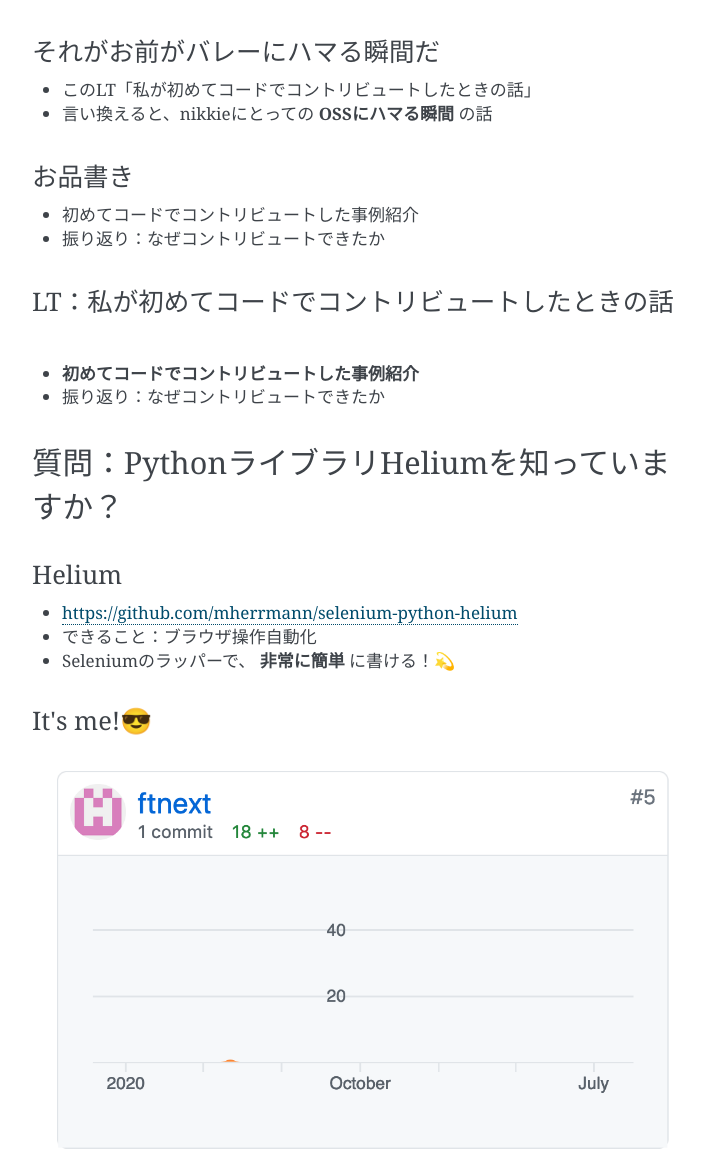
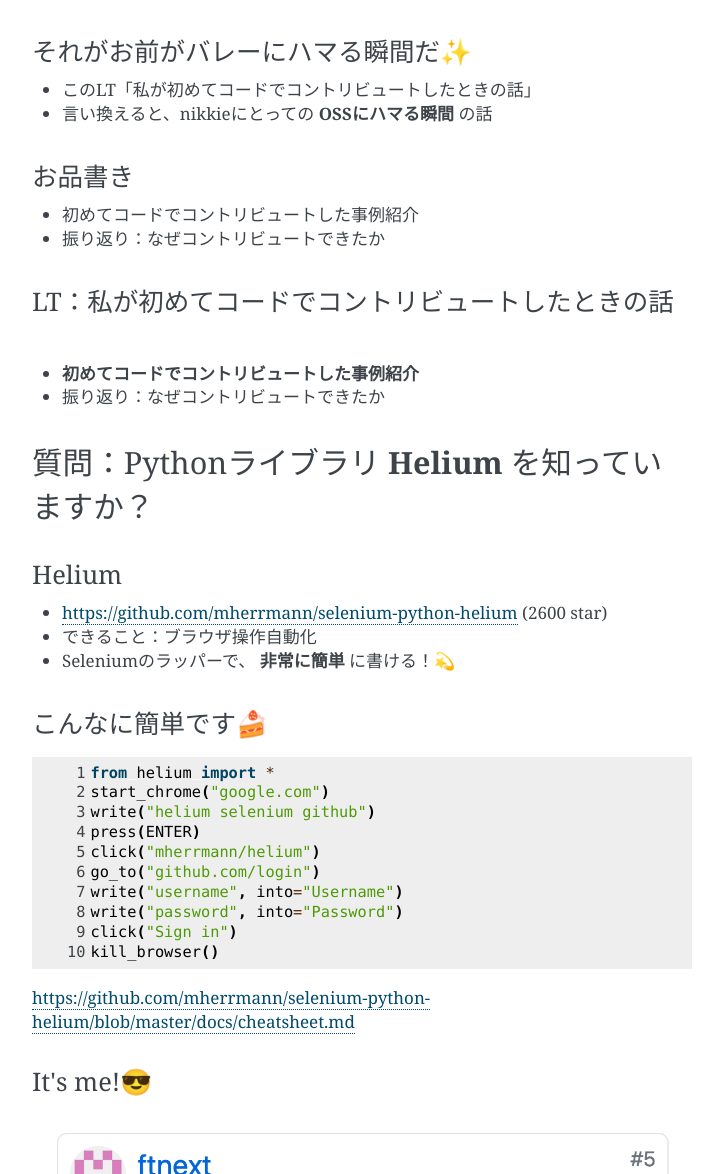
Before and after one commit to ftnext/2021_slides, a Sphinx documentation site: the page built from source/rakus_Aug_oss/first_code_contribution.rst, in a window 1280 px wide and 1400 px high, scrolled down 1949 px, cut to the strip 226-1400 px from the top of the window. Shown: the whole strip, without its empty margins (388-1111 px from the left). Built offline with Sphinx 7.4.7, drawn with Linux system fonts in a browser that asks for light colours; comment, search, counter and statistics services are not loaded; some of the changed text lies outside the part shown.

Commit message:
[feat] Tewak in rehearsals

```diff
--- a/source/rakus_Aug_oss/first_code_contribution.rst
+++ b/source/rakus_Aug_oss/first_code_contribution.rst
@@ -26,13 +26,20 @@ Python Conference JP 2021 座長🇨🇭
 
 .. raw:: html
 
-    <iframe width="640" height="480" src="https://ftnext.github.io/2021_slides/rakus_Feb_oss/not_only_code_but_various_contributions.html" title="コードだけじゃない！いろいろなコントリビュート"></iframe>
+    <iframe width="800" height="480" src="https://ftnext.github.io/2021_slides/rakus_Feb_oss/not_only_code_but_various_contributions.html" title="コードだけじゃない！いろいろなコントリビュート"></iframe>
 
 アニメも好きです😍
 ------------------------------------------------
 
 * 1つ挙げると『ハイキュー!!』🏐（ `あらすじ <https://alu.jp/series/%E3%83%8F%E3%82%A4%E3%82%AD%E3%83%A5%E3%83%BC%EF%BC%81%EF%BC%81>`_）
 * ブロッカー月島（ツッキー）のエピソードが好き
+
+TODO：イチ推しのツッキーのエピソードはYouTubeで見られます！！
+------------------------------------------------------------------------------------------------
+
+.. raw:: html
+
+    <iframe width="560" height="315" src="https://www.youtube.com/embed/ycfEo598B5c" title="YouTube video player" frameborder="0" allow="accelerometer; autoplay; clipboard-write; encrypted-media; gyroscope; picture-in-picture" allowfullscreen></iframe>
 
 ツッキーが言われるセリフ
 ------------------------------------------------
@@ -41,14 +48,7 @@ Python Conference JP 2021 座長🇨🇭
 
 実は今回のタイトルも意識しました
 
-TODO：イチ推しのツッキーエピソードはYouTubeで見られます！！
-------------------------------------------------------------------------------------------------
-
-.. raw:: html
-
-    <iframe width="560" height="315" src="https://www.youtube.com/embed/ycfEo598B5c" title="YouTube video player" frameborder="0" allow="accelerometer; autoplay; clipboard-write; encrypted-media; gyroscope; picture-in-picture" allowfullscreen></iframe>
-
-それがお前がバレーにハマる瞬間だ
+それがお前がバレーにハマる瞬間だ✨
 ------------------------------------------------
 
 * このLT「私が初めてコードでコントリビュートしたときの話」
@@ -66,15 +66,34 @@ LT：私が初めてコードでコントリビュートしたときの話
 * **初めてコードでコントリビュートした事例紹介**
 * 振り返り：なぜコントリビュートできたか
 
-質問：PythonライブラリHeliumを知っていますか？
+質問：Pythonライブラリ **Helium** を知っていますか？
 ============================================================
 
 Helium
 ------------------------------------------------
 
-* :raw-html:`<i class="fab fa-github"></i>` https://github.com/mherrmann/selenium-python-helium
+* :raw-html:`<i class="fab fa-github"></i>` https://github.com/mherrmann/selenium-python-helium (2600 star)
 * できること：ブラウザ操作自動化
 * Seleniumのラッパーで、 **非常に簡単** に書ける！💫
+
+こんなに簡単です🍰
+------------------------------------------------
+
+.. code-block:: python
+    :linenos:
+
+    from helium import *
+    start_chrome("google.com")
+    write("helium selenium github")
+    press(ENTER)
+    click("mherrmann/helium")
+    go_to("github.com/login")
+    write("username", into="Username")
+    write("password", into="Password")
+    click("Sign in")
+    kill_browser()
+
+https://github.com/mherrmann/selenium-python-helium/blob/master/docs/cheatsheet.md
 
 It's me!😎
 ------------------------------------------------
@@ -90,16 +109,17 @@ https://github.com/mherrmann/selenium-python-helium/graphs/contributors
 * ブラウザ自動化が簡単に書けるHeliumを知っていた
 * Google Chromeで試したら、サクッとダウンロードできた！🙌
 
-普段遣いはFirefox
+普段使いはFirefox
 ------------------------------------------------
 
 * Chromeと同じコードでは動かない😢
-* ダウンロードの確認ポップアップのため
+* ダウンロードの **確認ポップアップ** のため
 
 これのことです、Firefoxの確認ポップアップ
 ------------------------------------------------
 
 .. figure:: ../_static/rakus_Aug_oss/202108firefox_download_popup.png
+    :width: 65%
 
 確認ポップアップ抑制したい
 ------------------------------------------------
@@ -110,7 +130,7 @@ https://github.com/mherrmann/selenium-python-helium/graphs/contributors
 
 * Heliumではどうやる？ Issueを見てみる🔍
 
-Ability to set download directory and disable download or open popup using Firefox
+Ability to set download directory and **disable download or open popup** using Firefox
 ------------------------------------------------------------------------------------------------
 
 https://github.com/mherrmann/selenium-python-helium/issues/19
@@ -128,7 +148,7 @@ Ownerのコメント意訳
 * Heliumは最新のリリース(v3.0.2)で ``start_chrome`` 関数に ``ChromeOptions`` を提供できるようになった。おそらくFirefoxについても同様のものを加えられるんじゃないか
 * 実装している時間がない。でも、それをするPRは喜んでマージするよ
 
-手元のFirefoxだけでも動かせれば
+手元のFirefoxでだけでも動かせれば！
 ------------------------------------------------
 
 * ``start_chrome`` のコードを見てみる（ならって ``start_firefox`` をハックしようとした）
@@ -166,7 +186,7 @@ LT：私が初めてコードでコントリビュートしたときの話
 ------------------------------------------------
 
 * Pythonを始めた頃に参加した勉強会（2018/03）での学び
-* ライブラリのドキュメントにないときは、GitHubのIssueを検索する
+* **ライブラリのドキュメントにないときは、GitHubのIssueを検索する**
 * Issue検索で助けられた経験多数（ `テクニックとしてオススメしたことも <https://docs.google.com/presentation/d/1YP03-0THNmWLdqIi_hrcgi-k7y_2G7jj5iWXf973Ew4/edit#slide=id.g774fdc25c3_0_320>`_）
 
 参考：「入門書を読み終わったらなにしよう？」
@@ -252,6 +272,11 @@ OSSにハマった瞬間の先
 
 Appendix
 ============================================================
+
+過去のHelium関連のアウトプット
+------------------------------------------------
+
+* `繰り返すブラウザ操作をPythonにやらせよう <https://github.com/ftnext/2020_slides/blob/master/stapy_May_helium_auto_browser/PITCHME.md>`_ （2020/05 LT）
 
 Heliumにコントリビュートした際のTwitterログ 1/2
 ------------------------------------------------
```
Also changed, not shown: other parts of source/rakus_Aug_oss/first_code_contribution.rst (+9 -6 lines).
